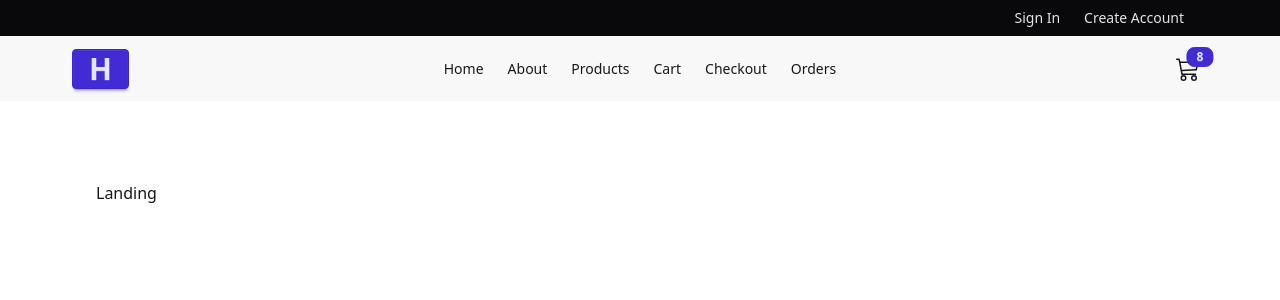
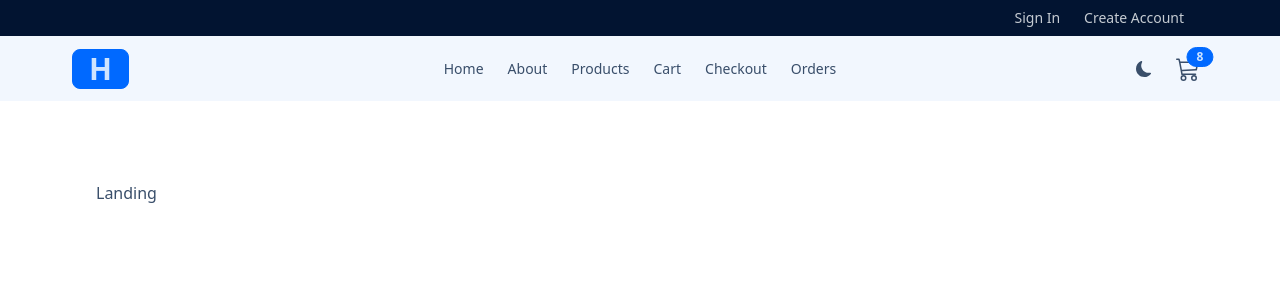
Before and after one commit to Jim124/comfy-store, a React (Vite) app: page / in a window 1280 px wide. Shown: the top 300 px of the page. Built offline with nearby package versions, Linux system fonts and the light colour scheme.

Commit message:
set theme logic

```diff
--- a/src/components/Navbar.jsx
+++ b/src/components/Navbar.jsx
@@ -2,7 +2,28 @@ import { BsCart3, BsMoonFill, BsSunFill } from 'react-icons/bs';
 import { FaBarsStaggered } from 'react-icons/fa6';
 import { NavLink } from 'react-router';
 import NavLinks from './NavLinks';
+import { useEffect, useState } from 'react';
+
+const themes = {
+  winter: 'winter',
+  dracula: 'dracula',
+};
+
+const getLocalStorageTheme = () => {
+  return localStorage.getItem('theme') || themes.winter;
+};
 const Navbar = () => {
+  const [theme, setTheme] = useState(getLocalStorageTheme());
+  // handleTheme
+  const handleTheme = () => {
+    const { winter, dracula } = themes;
+    const newTheme = theme === winter ? dracula : winter;
+    setTheme(newTheme);
+  };
+  useEffect(() => {
+    document.documentElement.setAttribute('data-theme', theme);
+    localStorage.setItem('theme', theme);
+  }, [theme]);
   return (
     <nav className='bg-base-200'>
       <div className='navbar align-element'>
@@ -33,7 +54,14 @@ const Navbar = () => {
           </ul>
         </div>
         <div className='navbar-end'>
-          {/* theme */}
+          {/* theme setup */}
+          <label className='swap swap-rotate'>
+            <input type='checkbox' onChange={handleTheme} />
+            {/* sun fill */}
+            <BsSunFill className='h-4 w-4 swap-on' />
+            {/* moon fill */}
+            <BsMoonFill className='h-4 w-4 swap-off' />
+          </label>
           {/* cart */}
           <NavLink to='/cart' className='btn btn-ghost btn-circle btn-md ml-4'>
             <div className='indicator'>
--- a/src/index.css
+++ b/src/index.css
@@ -1,6 +1,8 @@
 @import 'tailwindcss';
-@plugin "daisyui";
 
+@plugin "daisyui" {
+  themes: winter, dracula;
+}
 @layer components {
   .align-element {
     @apply mx-auto max-w-6xl px-8;
```
